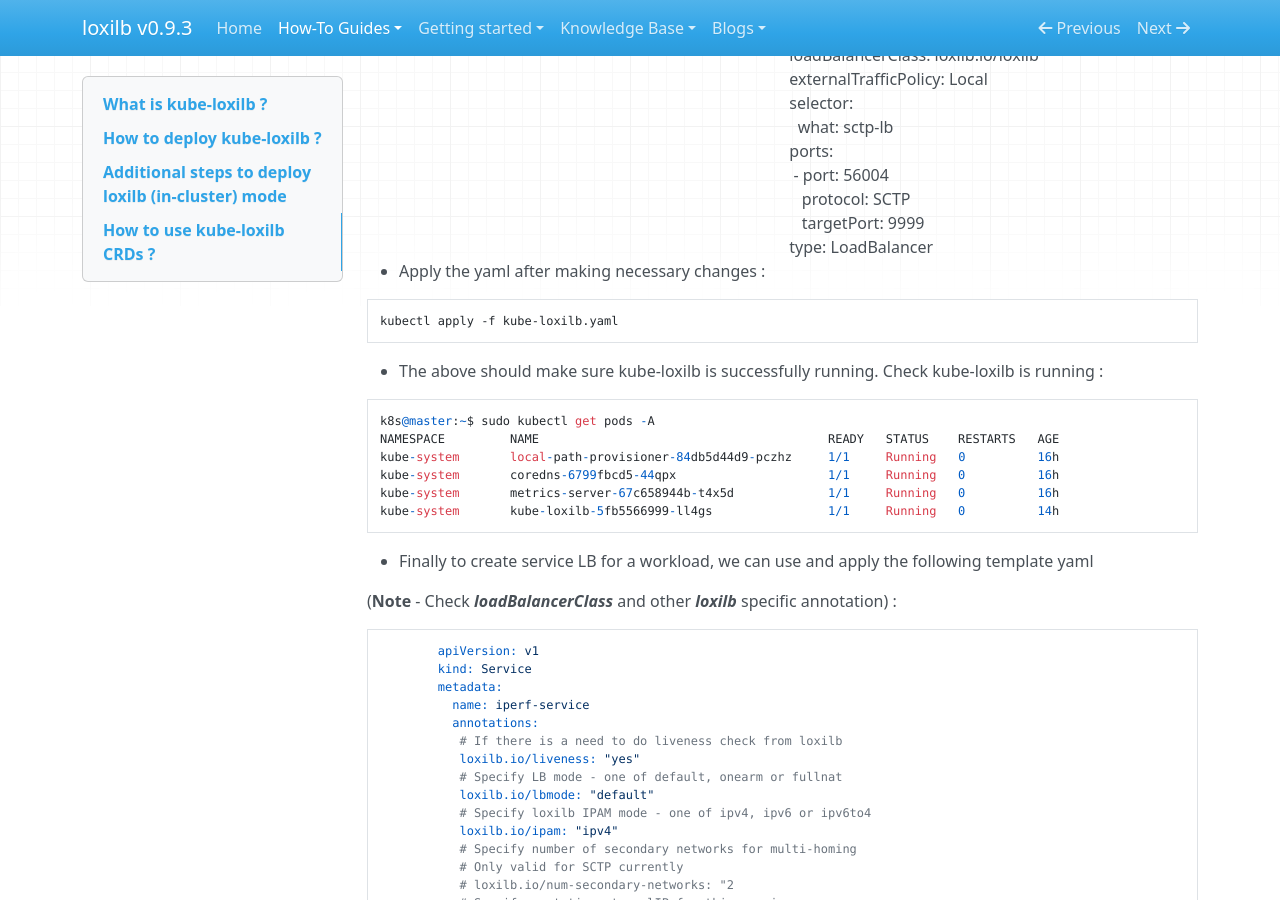
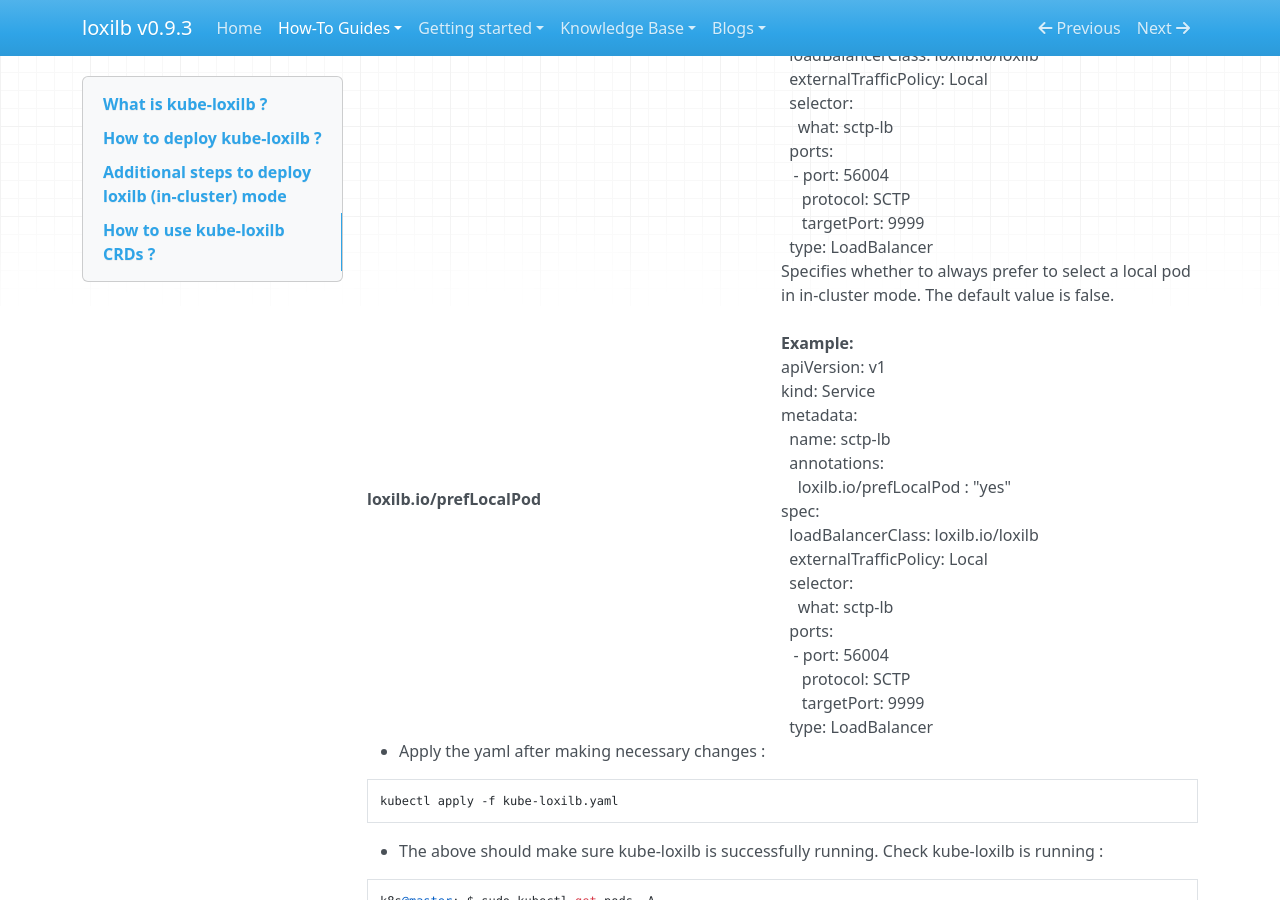
Before and after one commit to loxilb-io/loxilbdocs, an MkDocs documentation site: the page built from docs/kube-loxilb.md, in a window 1280 px wide and 900 px high, scrolled down 11137 px. Built offline with MkDocs 1.6.1, drawn with Linux system fonts in a browser that asks for light colours; nearby versions of some CDN libraries.

Commit message:
Updated kube-loxilb.md

```diff
--- a/docs/kube-loxilb.md
+++ b/docs/kube-loxilb.md
@@ -82,7 +82,8 @@
 | <b>loxilb.io/proberesp</b> | Specifies the response to the probe request. It is not applied if the loxilb.io/probetype annotation is not used or if it is of type icmp or none.<br><br><b>Example:</b><br>apiVersion: v1<br>kind: Service<br>metadata:<br>&nbsp;&nbsp;name: sctp-lb<br>&nbsp;&nbsp;annotations:<br>&nbsp;&nbsp;&nbsp;&nbsp;loxilb.io/probetype : "tcp"<br>&nbsp;&nbsp;&nbsp;&nbsp;loxilb.io/probeport : "3000"<br>&nbsp;&nbsp;&nbsp;&nbsp;loxilb.io/probereq : "health"<br>&nbsp;&nbsp;&nbsp;&nbsp;loxilb.io/proberesp : "ok"<br>spec:<br>&nbsp;&nbsp;loadBalancerClass: loxilb.io/loxilb<br>&nbsp;&nbsp;externalTrafficPolicy: Local<br>&nbsp;&nbsp;selector:<br>&nbsp;&nbsp;&nbsp;&nbsp;what: sctp-lb<br>&nbsp;&nbsp;ports:<br>&nbsp;&nbsp;&nbsp;- port: 56004<br>&nbsp;&nbsp;&nbsp;&nbsp;&nbsp;protocol: SCTP<br>&nbsp;&nbsp;&nbsp;&nbsp;&nbsp;targetPort: 9999<br>&nbsp;&nbsp;type: LoadBalancer   |
 | <b>loxilb.io/probetimeout</b> | Specifies the timeout for starting a probe request (in seconds). The default value is 60 seconds <br><br><b>Example:</b><br>apiVersion: v1<br>kind: Service<br>metadata:<br>&nbsp;&nbsp;name: sctp-lb<br>&nbsp;&nbsp;annotations:<br>&nbsp;&nbsp;&nbsp;&nbsp;loxilb.io/liveness : "yes"<br>&nbsp;&nbsp;&nbsp;&nbsp;loxilb.io/probetimeout : "10"<br>spec:<br>&nbsp;&nbsp;loadBalancerClass: loxilb.io/loxilb<br>&nbsp;&nbsp;externalTrafficPolicy: Local<br>&nbsp;&nbsp;selector:<br>&nbsp;&nbsp;&nbsp;&nbsp;what: sctp-lb<br>&nbsp;&nbsp;ports:<br>&nbsp;&nbsp;&nbsp;- port: 56004<br>&nbsp;&nbsp;&nbsp;&nbsp;&nbsp;protocol: SCTP<br>&nbsp;&nbsp;&nbsp;&nbsp;&nbsp;targetPort: 9999<br>&nbsp;&nbsp;type: LoadBalancer   |
 | <b>loxilb.io/proberetries</b> | Specifies the number of probe request retries before considering an endpoint as inoperative. The default value is 2 <br><br><b>Example:</b><br>apiVersion: v1<br>kind: Service<br>metadata:<br>&nbsp;&nbsp;name: sctp-lb<br>&nbsp;&nbsp;annotations:<br>&nbsp;&nbsp;&nbsp;&nbsp;loxilb.io/liveness : "yes"<br>&nbsp;&nbsp;&nbsp;&nbsp;loxilb.io/probetimeout : "10"<br>&nbsp;&nbsp;&nbsp;&nbsp;loxilb.io/proberetries : "3"<br>spec:<br>&nbsp;&nbsp;loadBalancerClass: loxilb.io/loxilb<br>&nbsp;&nbsp;externalTrafficPolicy: Local<br>&nbsp;&nbsp;selector:<br>&nbsp;&nbsp;&nbsp;&nbsp;what: sctp-lb<br>&nbsp;&nbsp;ports:<br>&nbsp;&nbsp;&nbsp;- port: 56004<br>&nbsp;&nbsp;&nbsp;&nbsp;&nbsp;protocol: SCTP<br>&nbsp;&nbsp;&nbsp;&nbsp;&nbsp;targetPort: 9999<br>&nbsp;&nbsp;type: LoadBalancer   |
-| <b>loxilb.io/epselect</b> | Specifies the algorithm for end-point slection e.g "rr", "hash", "persist", "lc" etc. The default value is roundrobin. <br><br><b>Example:</b><br>apiVersion: v1<br>kind: Service<br>metadata:<br>&nbsp;&nbsp;name: sctp-lb<br>&nbsp;&nbsp;annotations:<br>&nbsp;&nbsp;&nbsp;&nbsp;loxilb.io/liveness : "yes"<br>&nbsp;&nbsp;&nbsp;&nbsp;loxilb.io/probetimeout : "10"<br>&nbsp;&nbsp;&nbsp;&nbsp;loxilb.io/proberetries : "3"<br>&nbsp;&nbsp;&nbsp;&nbsp;loxilb.io/epselect : "hash"<br>&nbsp;&nbsp;&nbsp;&nbsp;spec:<br>&nbsp;&nbsp;loadBalancerClass: loxilb.io/loxilb<br>&nbsp;&nbsp;externalTrafficPolicy: Local<br>&nbsp;&nbsp;selector:<br>&nbsp;&nbsp;&nbsp;&nbsp;what: sctp-lb<br>&nbsp;&nbsp;ports:<br>&nbsp;&nbsp;&nbsp;- port: 56004<br>&nbsp;&nbsp;&nbsp;&nbsp;&nbsp;protocol: SCTP<br>&nbsp;&nbsp;&nbsp;&nbsp;&nbsp;targetPort: 9999<br>&nbsp;&nbsp;type: LoadBalancer   |
+| <b>loxilb.io/epselect</b> | Specifies the algorithm for end-point slection e.g "rr", "hash", "persist", "lc" etc. The default value is roundrobin. <br><br><b>Example:</b><br>apiVersion: v1<br>kind: Service<br>metadata:<br>&nbsp;&nbsp;name: sctp-lb<br>&nbsp;&nbsp;annotations:<br>&nbsp;&nbsp;&nbsp;&nbsp;loxilb.io/liveness : "yes"<br>&nbsp;&nbsp;&nbsp;&nbsp;loxilb.io/probetimeout : "10"<br>&nbsp;&nbsp;&nbsp;&nbsp;loxilb.io/proberetries : "3"<br>&nbsp;&nbsp;&nbsp;&nbsp;loxilb.io/epselect : "hash"<br>spec:<br>&nbsp;&nbsp;loadBalancerClass: loxilb.io/loxilb<br>&nbsp;&nbsp;externalTrafficPolicy: Local<br>&nbsp;&nbsp;selector:<br>&nbsp;&nbsp;&nbsp;&nbsp;what: sctp-lb<br>&nbsp;&nbsp;ports:<br>&nbsp;&nbsp;&nbsp;- port: 56004<br>&nbsp;&nbsp;&nbsp;&nbsp;&nbsp;protocol: SCTP<br>&nbsp;&nbsp;&nbsp;&nbsp;&nbsp;targetPort: 9999<br>&nbsp;&nbsp;type: LoadBalancer   |
+| <b>loxilb.io/prefLocalPod</b> | Specifies whether to always prefer to select a local pod in in-cluster mode. The default value is false. <br><br><b>Example:</b><br>apiVersion: v1<br>kind: Service<br>metadata:<br>&nbsp;&nbsp;name: sctp-lb<br>&nbsp;&nbsp;annotations:<br>&nbsp;&nbsp;&nbsp;&nbsp;loxilb.io/prefLocalPod : "yes"<br>spec:<br>&nbsp;&nbsp;loadBalancerClass: loxilb.io/loxilb<br>&nbsp;&nbsp;externalTrafficPolicy: Local<br>&nbsp;&nbsp;selector:<br>&nbsp;&nbsp;&nbsp;&nbsp;what: sctp-lb<br>&nbsp;&nbsp;ports:<br>&nbsp;&nbsp;&nbsp;- port: 56004<br>&nbsp;&nbsp;&nbsp;&nbsp;&nbsp;protocol: SCTP<br>&nbsp;&nbsp;&nbsp;&nbsp;&nbsp;targetPort: 9999<br>&nbsp;&nbsp;type: LoadBalancer   |
 
 * Apply the yaml after making necessary changes :
 
```
